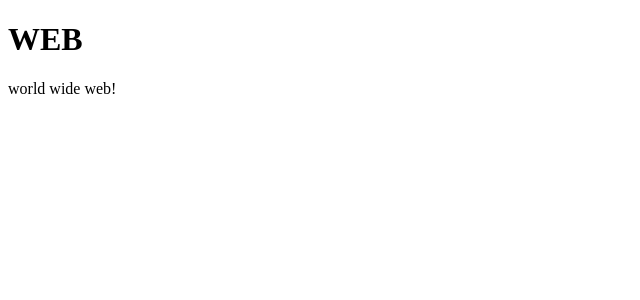
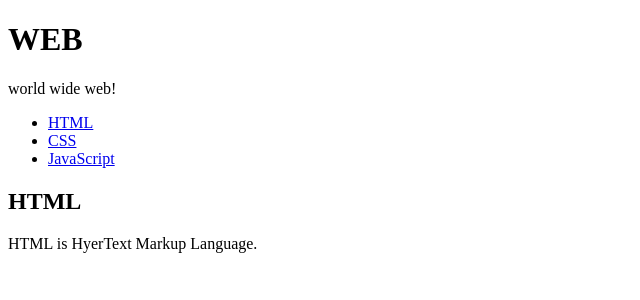
Before and after one commit to yayoung92/react-app, a React (Create React App) app in the folder mycreate/: page / in a window 1280 px wide. Shown: the top 300 px of the page, without its empty margins (0-640 px from the left). Built offline with nearby package versions, Linux system fonts and the light colour scheme.

Commit message:
23.11.07 react start

```diff
--- a/mycreate/src/App.js
+++ b/mycreate/src/App.js
@@ -1,21 +1,15 @@
-import { Component } from 'react';
+import React, { Component } from 'react';
 import './App.css';
-
-class Subject extends Component {
-  render(){
-    return (
-      <header>
-            <h1>WEB</h1>
-            world wide web!
-      </header>
-    );
-  }
-}
+import TOC from "./components/TOC";
+import Content from "./components/Comtent";
+import Subject from "./components/Subject";
 
 function App() {
   return (
     <div className="App">
-      <Subject></Subject>
+      <Subject title="WEB" sub="world wide web!"></Subject>
+      <TOC></TOC>
+      <Content title="HTML" desc="HTML is HyerText Markup Language."></Content>
     </div>
   );
 }
--- /dev/null
+++ b/mycreate/src/components/Comtent.js
@@ -0,0 +1,14 @@
+import React, { Component } from 'react';
+
+class Content extends Component{
+    render(){
+      return(
+        <article>
+              <h2>{this.props.title}</h2>
+              {this.props.desc}
+          </article>
+      );
+    }
+  }
+
+  export default Content;
--- /dev/null
+++ b/mycreate/src/components/Subject.js
@@ -0,0 +1,14 @@
+import React, { Component } from 'react';
+
+class Subject extends Component {
+  render(){
+    return (
+      <header>
+            <h1>{this.props.title}</h1>
+            {this.props.sub}
+      </header>
+    );
+  }
+}
+
+export default Subject;
--- /dev/null
+++ b/mycreate/src/components/TOC.js
@@ -0,0 +1,17 @@
+import React, { Component } from 'react';
+
+class TOC extends Component {
+    render(){
+      return(
+        <nav>
+              <ul>
+                  <li><a href="1.html">HTML</a></li>
+                  <li><a href="2.css">CSS</a></li>
+                  <li><a href="3.js">JavaScript</a></li>
+              </ul>
+          </nav>
+      );
+    }
+  }
+
+  export default TOC;
```
